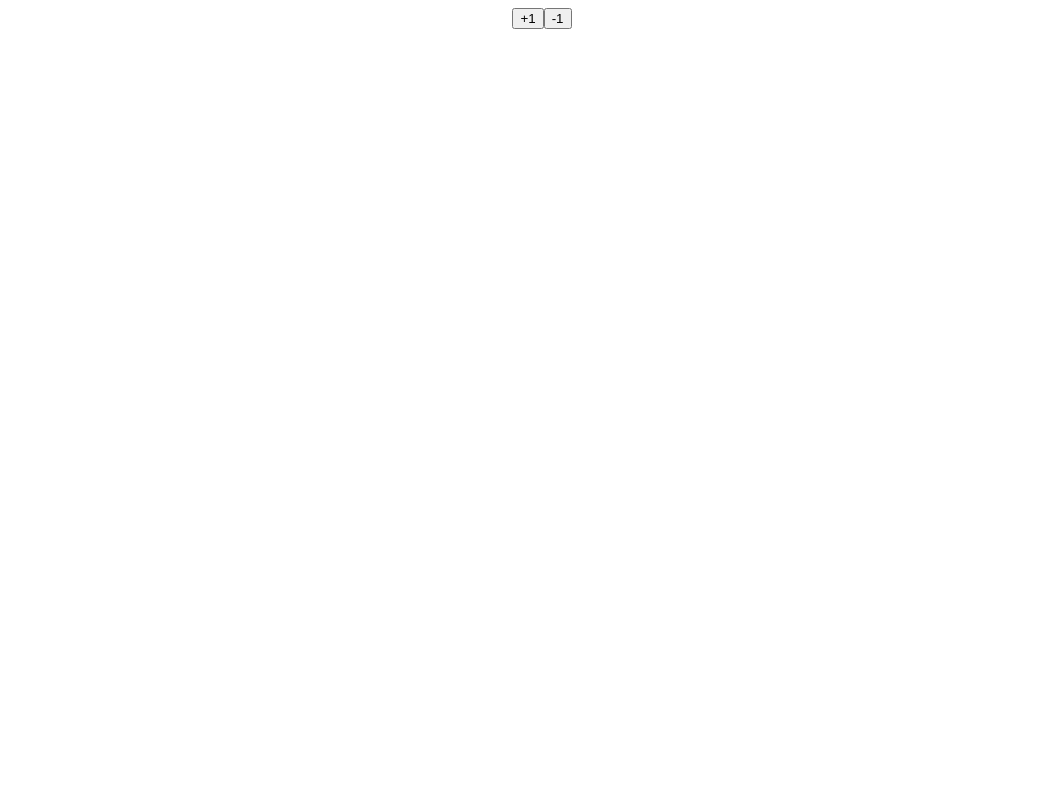
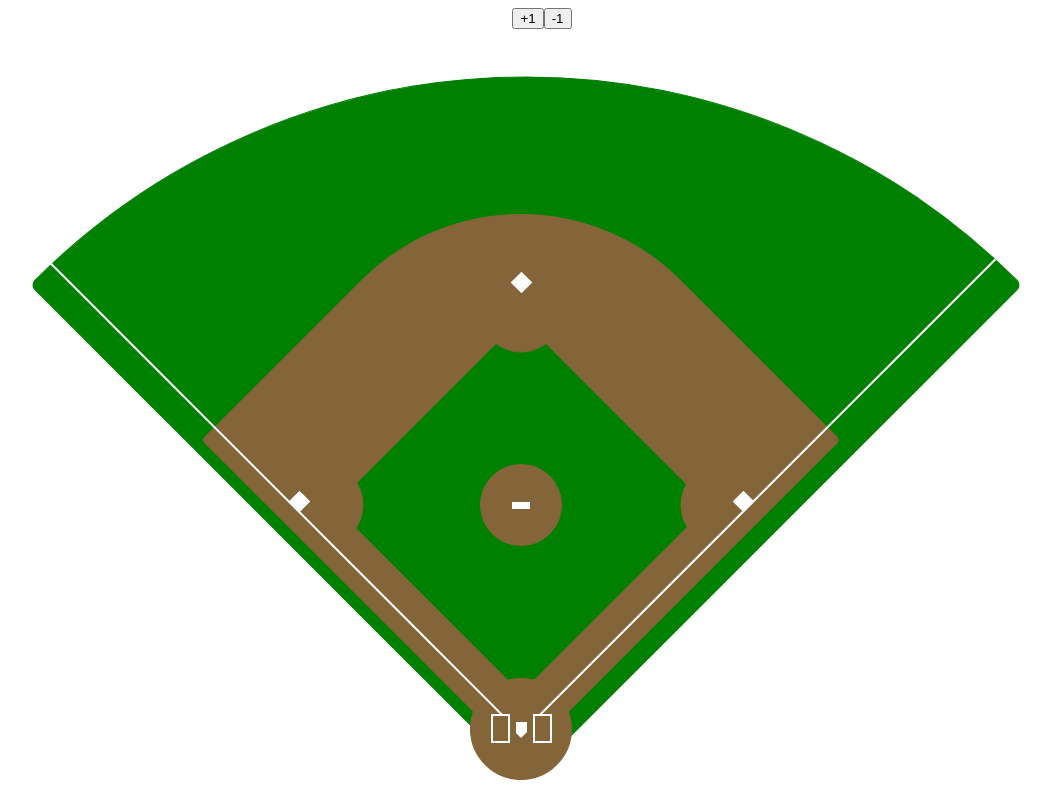
Before and after one commit to caseymacleod22/react-baseball-scorebook, a React (Create React App) app: page / in a window 1280 px wide. Shown: the part 340-1141 px from the top of the page, without its empty margins (98-1149 px from the left). Before the commit the page ends 800 px from the top, so only its background shows below. Built offline with nearby package versions, Linux system fonts and the light colour scheme.

Commit message:
adds field css

```diff
--- a/src/App.css
+++ b/src/App.css
@@ -13,3 +13,233 @@
   width: 40px;
   height: 40px;
 }
+
+
+
+#field{
+  position:absolute;
+  margin-top: 30%;
+  margin-left: 10%;
+  top:-110px;
+  left:145px;
+  height:700px;
+  width:700px;
+  border-radius:1% 100% 1% 1%;
+  border:1px solid green;
+  background-color:green;
+ -webkit-transform: rotate(-45deg);
+}
+#in-field{
+  position:absolute;
+  margin-top: 30%;
+  margin-left: 10%;
+  top:170px;
+  left:265px;
+  height:450px;
+  width:450px;
+  border-radius:1% 50% 1% 1%;
+  border:1px solid #836539; /*#9b7653; */
+  background-color:#836539; /*#9b7653;*/
+ -webkit-transform: rotate(-45deg);
+}
+#base-lines{
+  position:absolute;
+  margin-top: 30%;
+  margin-left: 10%;
+  top: -120px;
+  left: 155px;
+  height:670px;
+  width:670px;
+  border-left:2px solid white;
+  border-bottom:2px solid white;
+  -webkit-transform: rotate(-45deg);
+}
+#in-field-grass{
+  position:absolute;
+  margin-top: 30%;
+  margin-left: 10%;
+  top: 330px;
+  left: 359px;
+  height:260px;
+  width:260px;
+  border:2px solid green;
+  background-color:green;
+  -webkit-transform: rotate(-45deg);
+}
+.base{
+  position:absolute;
+  margin-top: 30%;
+  margin-left: 10%;
+  height:13px;
+  width:13px;
+  -webkit-transform: rotate(-45deg);
+  border:1px solid white;
+  background-color:white;
+  z-index: 1000;
+}
+#first-base{
+  top:450px;
+  left:706px;
+  background-color: white;
+}
+#second-base{
+  top:231px;
+  left:484px;
+  background-color: white;
+}
+#thrid-base{
+  top:450px;
+  left:262px;
+  background-color: white;
+}
+
+#first-base:hover, #second-base:hover, #third-base:hover {
+  cursor: pointer;
+}
+
+#first-base:click, #second-base:click, #third-base:click {
+  background-color: rgb(230, 230, 125);
+}
+
+#home-plate{
+  position:absolute;
+  margin-top: 30%;
+  margin-left: 10%;
+  height:7px;
+  width:13px;
+  top:678px;
+  left:485px;
+  border:1px solid white;
+  background-color:white;
+}
+#home-plate:before, #home-plate:after{
+top: 100%;
+border: solid transparent;
+content: " ";
+height: 0;
+width: 0;
+position: absolute;
+pointer-events: none;
+}
+#home-plate:before{
+border-top-color:white;
+border-width: 8px;
+left: 50%;
+margin-left: -9.5px;
+}
+.home-plate-pulse{
+  /* Copy position attributes from #home-plate.
+     Needs to be separate to allow batters boxes to cover edges of home plate */
+  position:absolute;
+  margin-top: 30%;
+  margin-left: 10%;
+  height:7px;
+  width:13px;
+  top:678px;
+  left:485px;
+}
+#pitchers-mound{
+  position:absolute;
+  margin-top: 30%;
+  margin-left: 10%;
+  top:420px;
+  left:450px;
+  height:80px;
+  width:80px;
+  border-radius:100% 100% 100% 100%;
+  -webkit-transform: rotate(-45deg);
+   border:1px solid #836539;
+  background-color:#836539;
+}
+#pitchers-plate{
+  position:absolute;
+  margin-top: 30%;
+  margin-left: 10%;
+  top:458px;
+  left:482px;
+  height:5px;
+  width:16px;
+  border:1px solid white;
+  background-color:white;
+}
+#vertical{
+  position:absolute;
+  margin-top: 30%;
+  margin-left: 10%;
+  top:14px;
+  left:491px;
+  height:1115px;
+  width:1px;
+  border-left:1px solid black;
+}
+.half-circle{
+  position:absolute;
+  margin-top: 30%;
+  margin-left: 10%;
+  height:40px;
+  width: 40px;
+  -webkit-transform: rotate(-45deg);
+  border:1px solid #836539;
+  background-color:#836539;
+}
+#third-circle{
+  top:440px;
+  left:300px;
+  border-radius:1% 1% 100% 1%;
+}
+#first-circle{
+  top:440px;
+  left:642px;
+  border-radius:100% 1% 1% 1%;
+}
+#second-circle{
+  top:275px;
+  left:470px;
+  border-radius:1% 1% 1% 100%;
+}
+.batters-box{
+  position:absolute;
+  margin-top: 30%;
+  margin-left: 10%;
+  height:25px;
+  width: 15px;
+  border:2px solid white;
+  background-color:#836539;
+    /*-6px 6px red,
+    -6px -6px red,
+    6px -6px red;*/
+  opacity: 1.0; /* Needed so that opacity for pulse doesn't cause issues */
+  top: 670px;
+}
+#batters-box-right{
+  box-shadow: 6px 0 #836539; /* Cover up the base line */
+  left:461px;
+}
+#batters-box-left{
+box-shadow: -6px 0 #836539; /* Cover up the base line */
+  left:503px;
+}
+#batting-circle{
+  position:absolute;
+  margin-top: 30%;
+  margin-left: 10%;
+  top:634px;
+  left:440px;
+  height:100px;
+  width:100px;
+  border-radius:100% 100% 100% 100%;
+ -webkit-transform: rotate(-45deg);
+   border:1px solid #836539;
+  background-color:#836539;
+}
+
+
+
+.action-area{
+  position: relative;
+  z-index: 2000;
+  cursor: pointer;
+  width: 100px;
+  height: 100px;
+  margin: -50px;
+}
--- a/src/App.js
+++ b/src/App.js
@@ -4,6 +4,7 @@ import Outs from './components/Outs/Outs'
 import Balls from './components/Balls/Balls'
 import Strikes from './components/Strikes/Strikes'
 import Scoreboard from './components/Scoreboard/Scoreboard'
+import Field from './components/Field/Field'
 
 function App() {
   return (
@@ -23,6 +24,7 @@ function App() {
         <Outs />
         <Balls />
         <Strikes />
+        <Field />
     </div>
   );
 }
--- /dev/null
+++ b/src/components/Field/Field.js
@@ -0,0 +1,33 @@
+import '../../App.css'
+
+function Field () {
+    return (
+        <div id="stadium">
+    <div id="field" class="mowed-grass"></div>
+    <div id="in-field"></div>
+    <div id="in-field-grass" class="mowed-grass"></div>
+    <div id="batting-circle"></div>
+    <div id="first-base" class="base">
+    </div>
+    <div id="second-base" class="base">
+    </div>
+    <div id="thrid-base" class="base">
+    </div>
+    <div id="home-plate">
+      <div class="action-area"></div>
+    </div>
+    <div class="home-plate-pulse pulse"></div>
+    <div id="base-lines"></div>
+    <div id="pitchers-mound"></div>
+    <div id="pitchers-plate"></div>
+    <div id="first-circle" class="half-circle"></div>
+    <div id="second-circle" class="half-circle"></div>
+    <div id="third-circle" class="half-circle"></div>
+    <div id="batters-box-right" class="batters-box"></div>
+    <div id="batters-box-left" class="batters-box"></div>
+    <div id="first-base-thing"></div>
+</div>
+    )
+}
+
+export default Field
--- a/src/components/Scoreboard/Scoreboard.js
+++ b/src/components/Scoreboard/Scoreboard.js
@@ -1,24 +1,10 @@
-import {useState} from 'react'
 import '../../App.css';
 
-// function Scoreboard () {
-//     const [score, setScore] = useState
-
-//     const increment = () => {
-//         setScore(score + 1)
-//     }
-//     const decrement = () => {
-//         if(score > 1) {
-//             setScore(score - 1)
-//         } else {
-//             setScore(0)
-//         }
-//     }
 function Scoreboard () {
     return (
         <div class='scoreboard'>
-            <input type="number" />
-            <input type="number" />
+            <input type="number" min='0'/>
+            <input type="number" min='0'/>
         </div>
     )
 }
```
